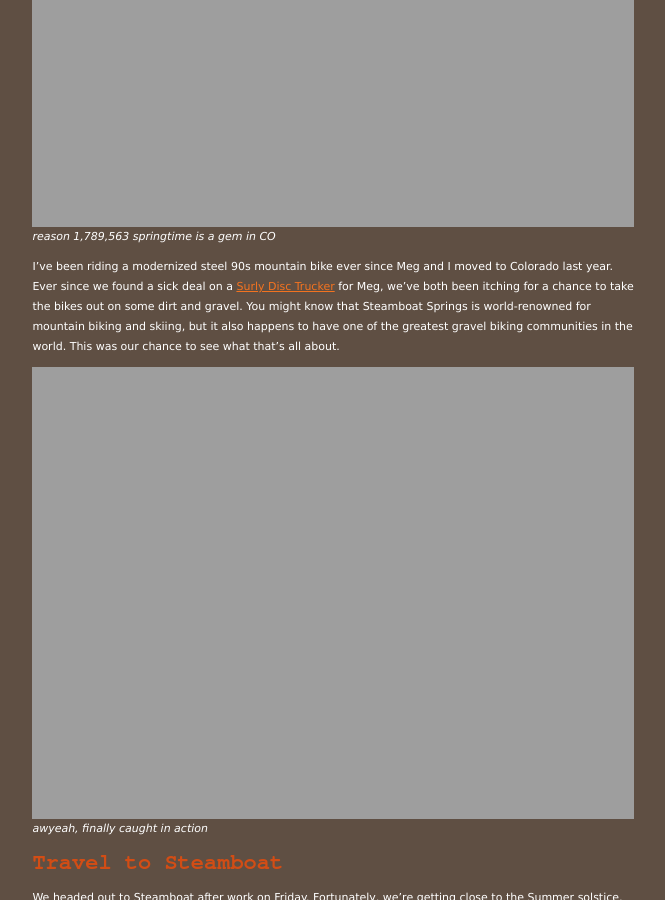
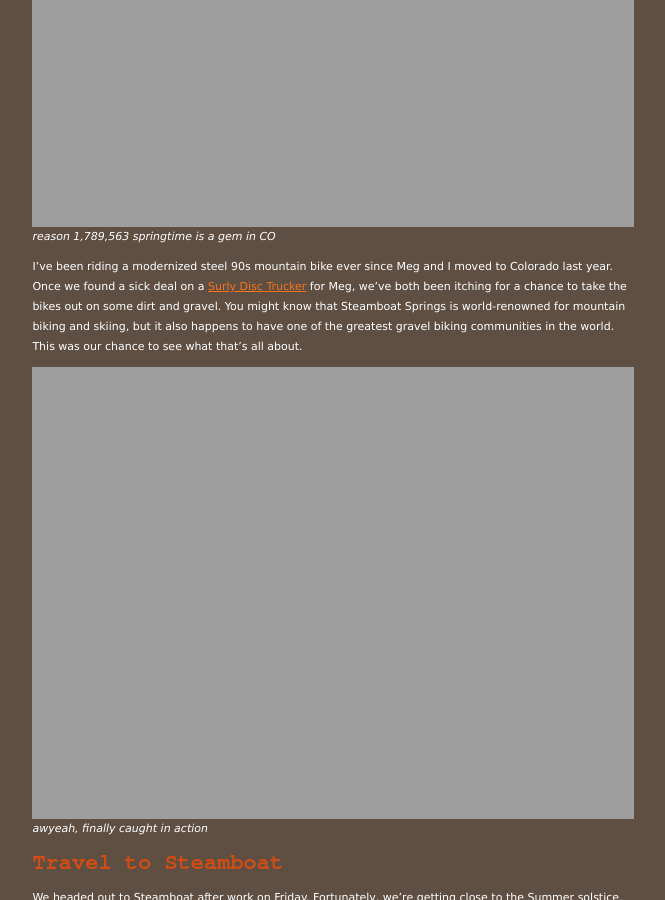
Before and after one commit to nathan-contino/nathan-contino.github.io, a Jekyll site: the page built from _posts/2021-05-22-steamboat-springs-gravel-grinding.markdown, in a window 1280 px wide and 900 px high, scrolled down 454 px. Shown: the whole window, without its empty margins (264-929 px from the left). Built offline with Jekyll 4.4.1, drawn with Linux system fonts in a browser that asks for light colours.

Commit message:
EVER SINCE EVER SINCE EVER SINCE
Former-commit-id: 23527395cdd6ba4cfa552f13e05937196a8fe532 [formerly 23527395cdd6ba4cfa552f13e05937196a8fe532 [formerly 9b527a5d37c8b01c078d5b2b5c64ee4bda4c857e [formerly 345e39b3e28c1552ea701eb3a3396cf8cdba5098] [formerly c1011bd29ea2b72f2e88ded06632c3523d269be0 [formerly 03ef2018ebe5254da0a9f727d38b9e87275ffbdb]]]]
Former-commit-id: 01420c67bb5aad94df386ae25ef456203580c403
Former-commit-id: 7f890c3e75b86a300b6931f782a44d2d61b11bda
Former-commit-id: 1598aa0506a017838043bfd29410b5fec10828fe [formerly 73bed1bc092282fcb8a5d1ca8362f45f24ebf0e4]
Former-commit-id: 30964479e9c4ab68ed2bf9296239f427a3b4e2f2

```diff
--- a/_posts/2021-05-22-steamboat-springs-gravel-grinding.markdown
+++ b/_posts/2021-05-22-steamboat-springs-gravel-grinding.markdown
@@ -14,7 +14,7 @@ a try.
 *reason 1,789,563 springtime is a gem in CO*
 
 I've been riding a modernized steel 90s mountain bike ever since Meg
-and I moved to Colorado last year. Ever since we found a sick deal on
+and I moved to Colorado last year. Once we found a sick deal on
 a [Surly Disc Trucker](https://www.cyclingabout.com/surly-long-haul-trucker-the-best-all-round-touring-bike/)
 for Meg, we've both been itching for a chance to take the bikes out
 on some dirt and gravel. You might know that Steamboat Springs is world-renowned for mountain biking and skiing, but it also happens
```
